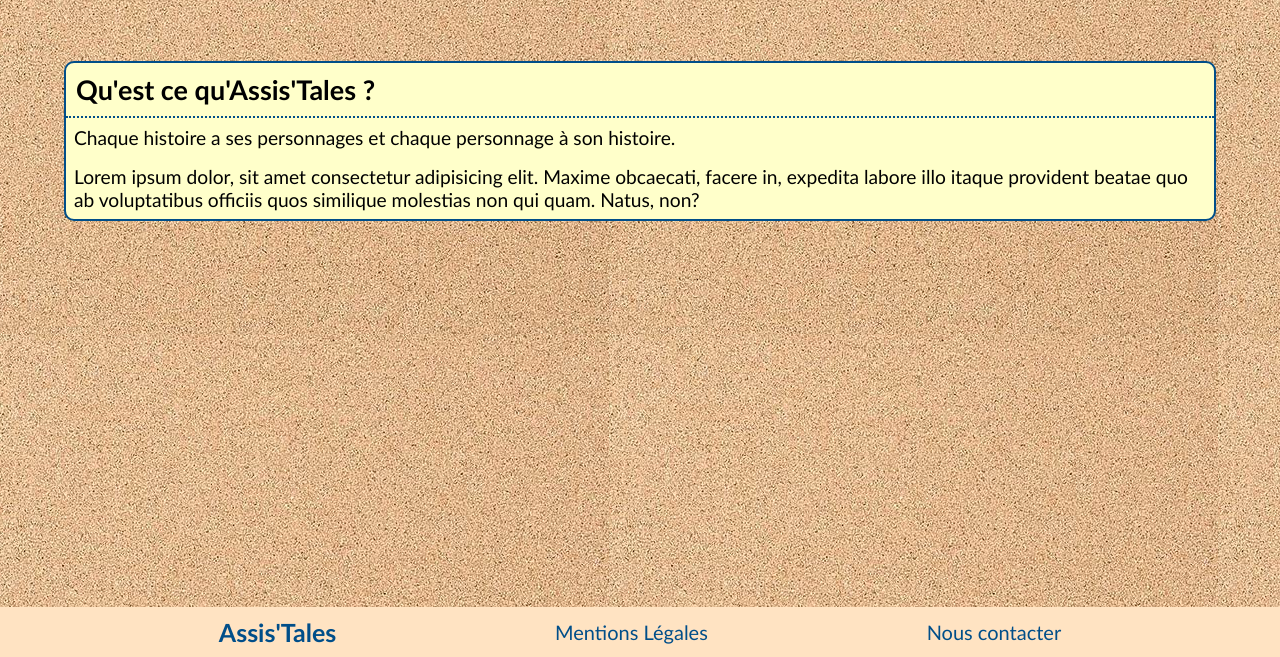
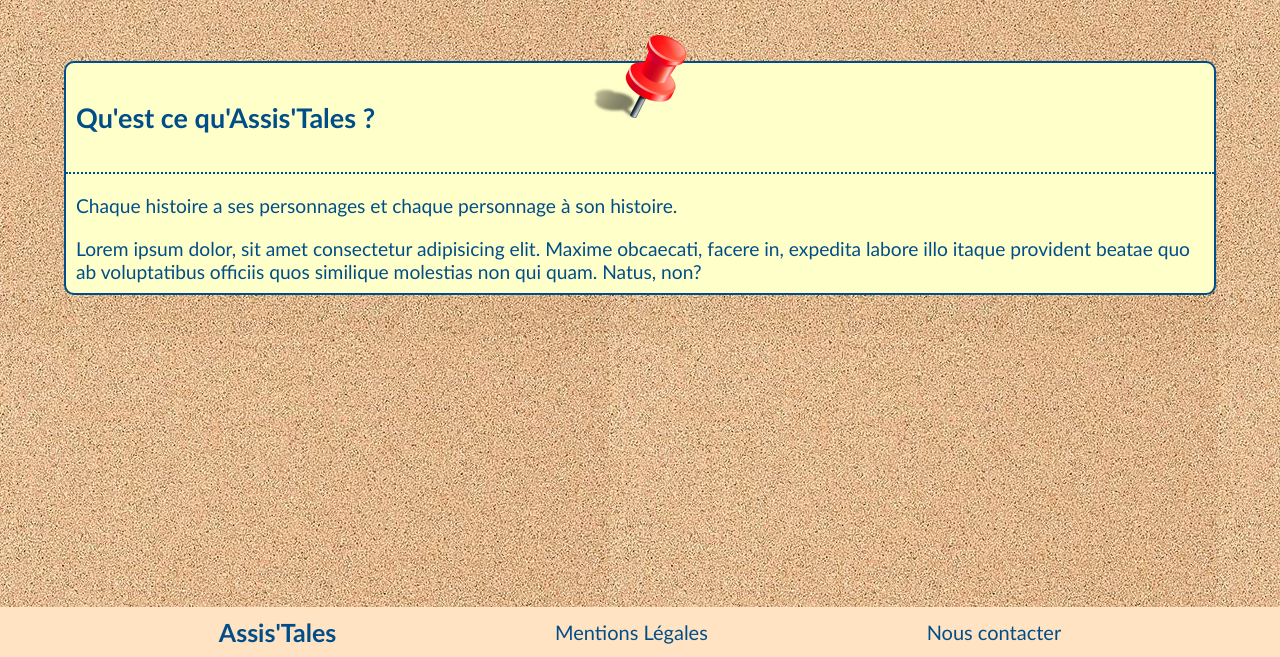
Before and after one commit to jessica-ang/fil-rouge, a plain HTML site: page rea1/index.html in a window 1280 px wide. Shown: the part 143-800 px from the top of the page. Drawn offline with Linux system fonts and the light colour scheme.

Commit message:
modif de article (ajout punaise)

```diff
--- a/rea1/index.html
+++ b/rea1/index.html
@@ -27,7 +27,10 @@
     <section>
         <!--<h3>Accueil</h3>-->
         <article>
-            <h4>Qu'est ce qu'Assis'Tales ?</h4>
+            <div>
+                <h4>Qu'est ce qu'Assis'Tales ?</h4>
+                <img src="images/punaise.png" alt="icone de la punaise d'article">
+            </div>
             <p>Chaque histoire a ses personnages et chaque personnage à son histoire.</p>
             <p>Lorem ipsum dolor, sit amet consectetur adipisicing elit. Maxime obcaecati, facere in, expedita labore illo itaque provident beatae quo ab voluptatibus officiis quos similique molestias non qui quam. Natus, non?</p>
         </article>
--- a/rea1/styles.css
+++ b/rea1/styles.css
@@ -79,7 +79,7 @@ nav .icon {
   }
 
   /*responsive header*/
-  @media screen and (max-width: 800px) {
+  @media screen and (max-width: 600px) {
     header {
         grid-template-columns: 1fr 4fr 1fr;
         grid-template-rows: 1fr;
@@ -106,7 +106,7 @@ nav .icon {
     }
   }
     /* responsive nav open*/
-  @media screen and (max-width: 800px) {
+  @media screen and (max-width: 600px) {
     header div img{
         width: 15vw;
     }
@@ -155,7 +155,7 @@ footer p {
 
 /*footer responsive*/
 
-@media screen and (max-width: 800px) {
+@media screen and (max-width: 600px) {
   footer a:visited, footer a:link {
     font-size: 3vw;
   }
@@ -187,18 +187,31 @@ article {
   border: solid 2px #004e89;
   border-radius: 10px;
 }
-article h4 {
+article div {
   font-size: 27px;
   padding: 10px;
   border-bottom: dotted 2px #004e89;
+  color: #004e89;
+  display: flex;
+  margin-bottom: 10px;
+}
+article div img {
+  position: relative;
+  left: 17vw;
+  bottom: 5vh;
+}
+article div h4 {
+  display: flex;
+  align-items: center;
 }
 article p {
   font-size: 1.2em;
-  padding: 8px;
+  padding: 10px;
+  color: #004e89;
 }
 
 /*section responsive*/
-  @media screen and (max-width: 800px) {
+  @media screen and (max-width: 600px) {
     section {
       margin-top: 17vw;
     }
@@ -206,4 +219,7 @@ article p {
       margin-left: 30vw;
       margin-right: 30vw;
     }
+    article div img {
+      display: none;
+    }
   }
```
Also changed, not shown: rea1/images/punaise.png (added).
